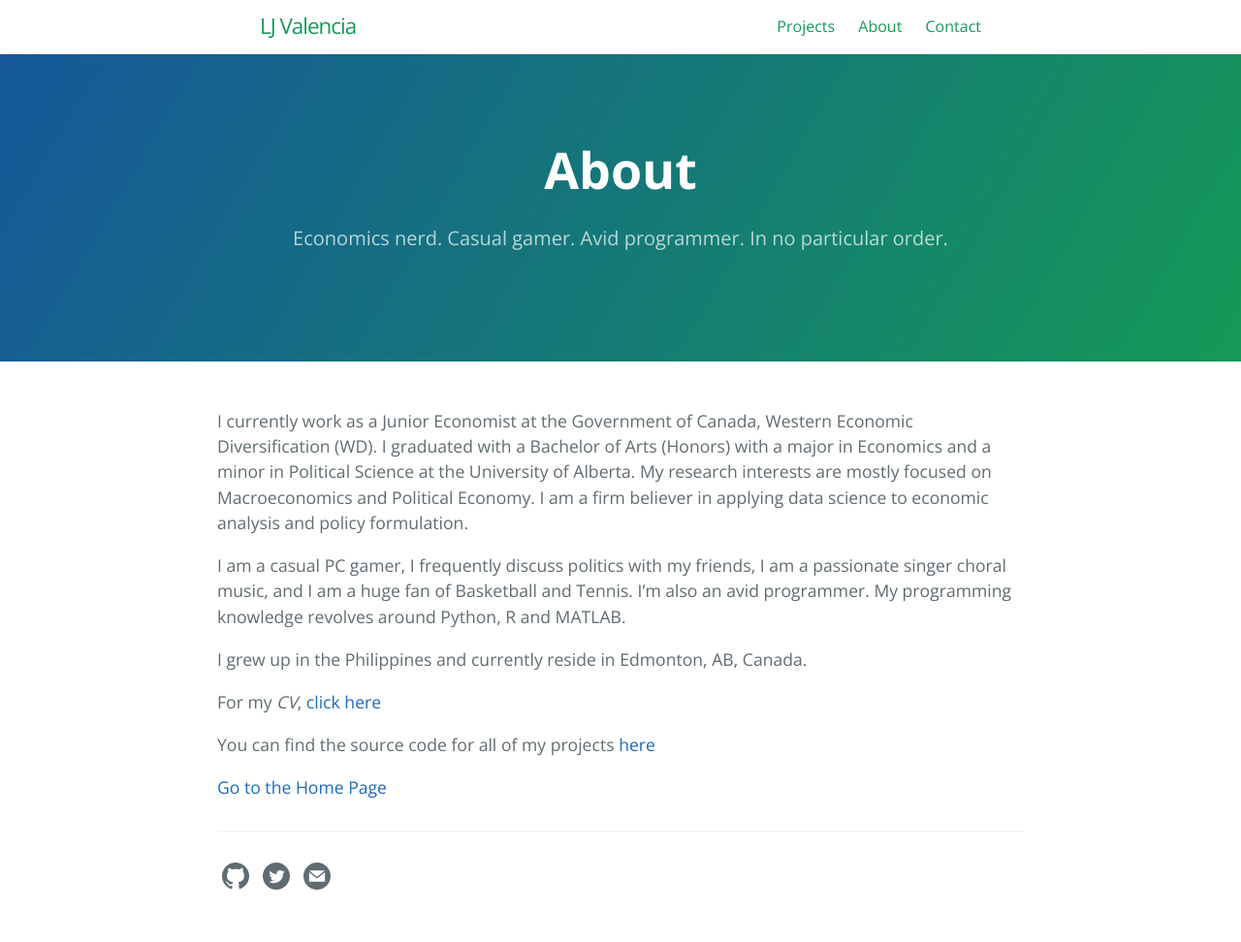
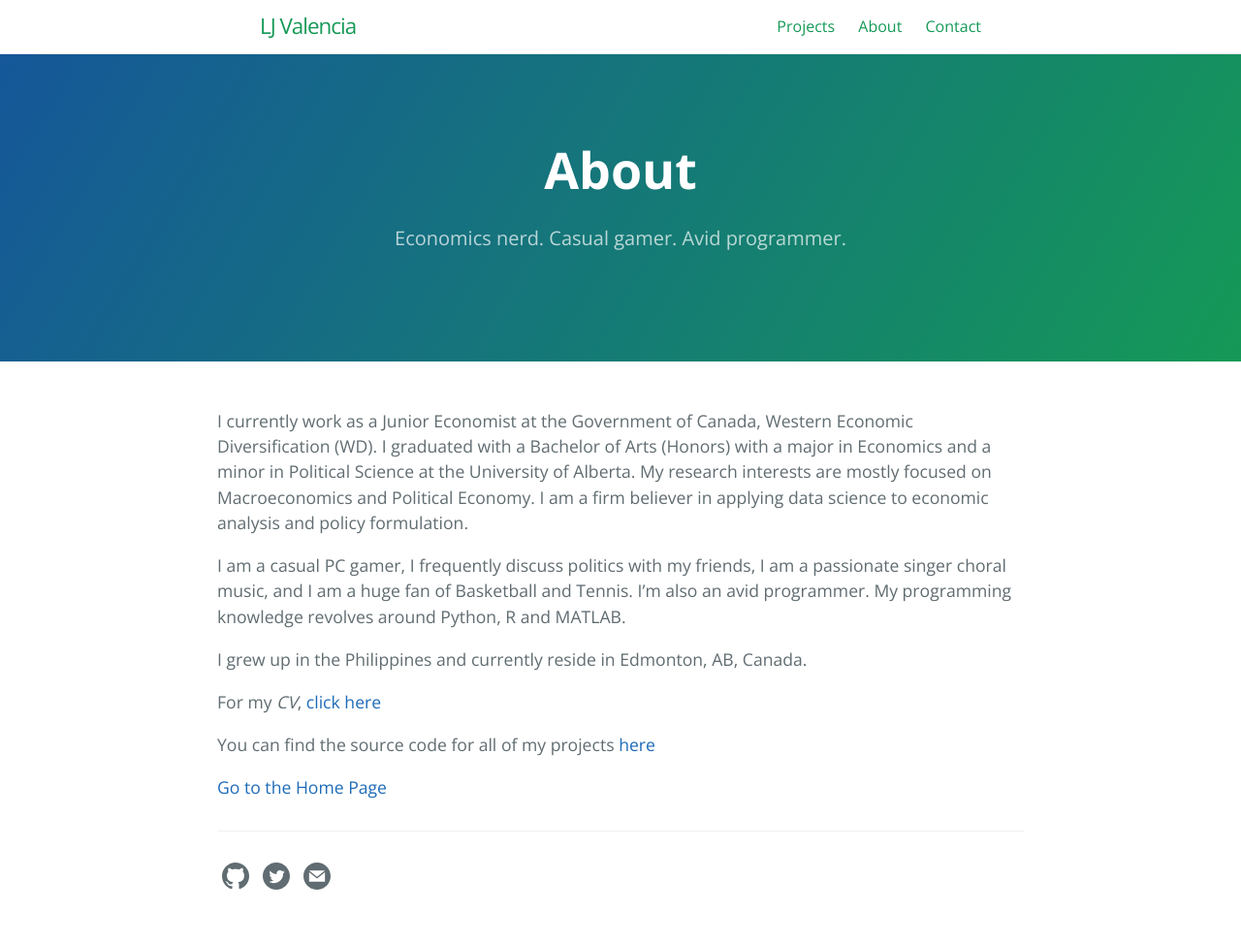
Before and after one commit to lj-valencia/cayman-blog-old-site, a Jekyll site: the page built from about.md, in a window 1280 px wide. Shown: the whole page at 97% size. Built offline with Jekyll 4.4.1, drawn with Linux system fonts in a browser that asks for light colours.

Commit message:
Update about.md

```diff
--- a/about.md
+++ b/about.md
@@ -1,7 +1,7 @@
 ---
 layout: page
 title: About
-tagline: Economics nerd. Casual gamer. Avid programmer. In no particular order.
+tagline: Economics nerd. Casual gamer. Avid programmer.
 permalink: /about.html
 ref: about
 order: 0
```
